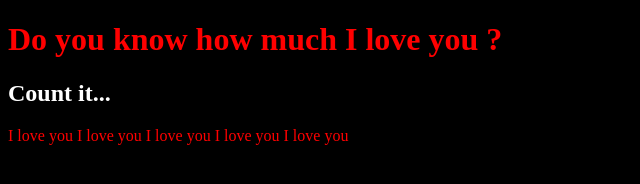
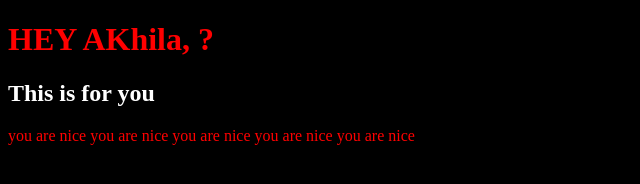
Before and after one commit to wishnu22/Thisfeelings.io, a plain HTML site: page index.html in a window 1280 px wide. Shown: the whole page, without its empty margins (0-640 px from the left). Drawn offline with Linux system fonts and the light colour scheme.

Commit message:
Update index.html

```diff
--- a/index.html
+++ b/index.html
@@ -8,14 +8,14 @@
     <link rel="stylesheet" href="love.css">
 </head>
 <body>
-    <h1>Do you know how much I love you ?</h1>
-<h2>Count it...</h2>
+    <h1>HEY AKhila,  ?</h1>
+<h2>This is for you</h2>
 
 <p id="demo"></p>
 
 <script>
 const element = document.getElementById("demo");
-setInterval(function() {element.innerHTML += "  I love you"}, 1000);
+setInterval(function() {element.innerHTML += " you are nice"}, 1000);
 </script>
 
 </body>
```
